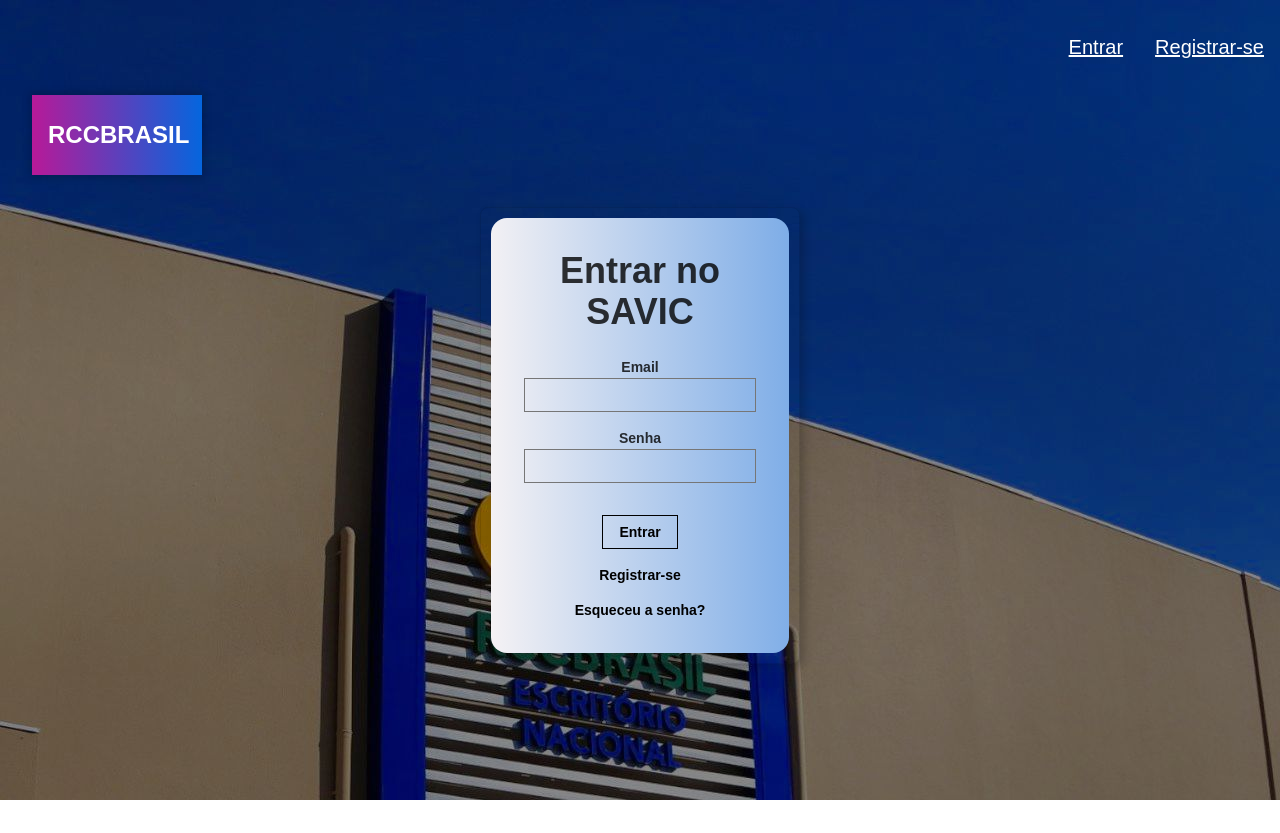
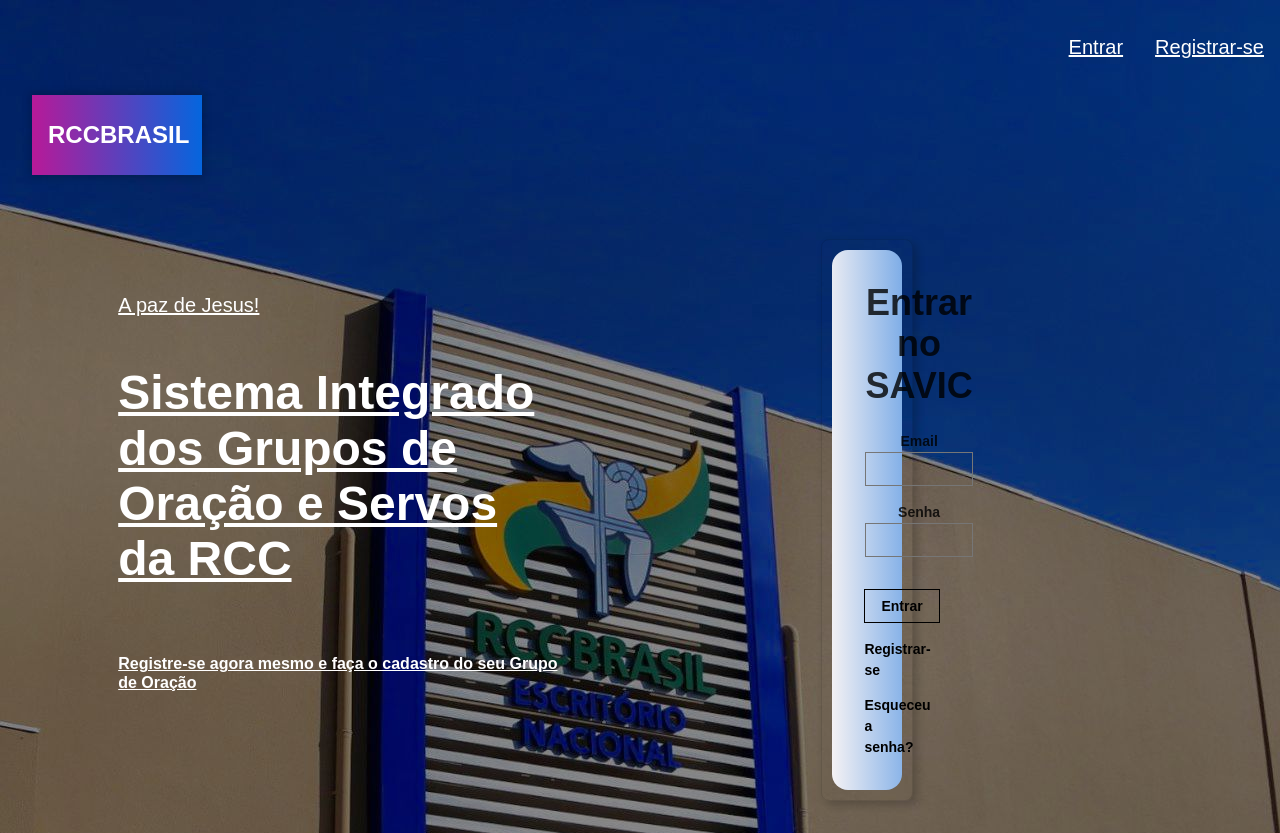
Before and after one commit to lpkyrius/newsys-fe, a React (Create React App) app: page / in a window 1280 px wide. Before the commit the page ends 800 px from the top, so only its background shows below. Built offline with nearby package versions, Linux system fonts and the light colour scheme.

Commit message:
Adjusting intro text component

```diff
--- a/src/App.css
+++ b/src/App.css
@@ -36,3 +36,16 @@
     transform: rotate(360deg);
   }
 }
+
+.SideBySideContainer {
+  display: flex;
+  align-items: center;
+  justify-content: space-evenly;
+  width: 90%;
+  margin-top: 0px; /* Adjust the margin as needed */
+}
+
+.MainText {
+  max-width: 30em;
+  text-align: left;
+}
--- a/src/App.js
+++ b/src/App.js
@@ -4,6 +4,7 @@
 import Register from './components/Register/Register';
 import Main from './components/Main/Main';
 import Logo from './components/Logo/Logo';
+import IntroText from './components/IntroText/IntroText';
 import {ToastContainer} from './components/ToastContainer/ToastContainer';
 import './App.css';
 
@@ -64,16 +65,24 @@
       <div className='App'>
         <Navigation isSignedIn={isSignedIn} onRouteChange={this.onRouteChange} />
         <Logo />
-        {   route === 'home'
-          ? <div>
+        <div className="container">
+          {route === 'home' ? (
+            <div>
               <Main user={this.state.user} />
             </div>
-          : (
-              route === 'signin' || route === 'signout'
-              ? <Signin loadUser={this.loadUser} onRouteChange={this.onRouteChange}/>
-              : <Register loadUser={this.loadUser} onRouteChange={this.onRouteChange}/>
-            )
-        }
+          ) : (
+            <div className="SideBySideContainer">
+              <IntroText />
+              <div>
+                {route === 'signin' || route === 'signout' ? (
+                  <Signin loadUser={this.loadUser} onRouteChange={this.onRouteChange} />
+                ) : (
+                  <Register loadUser={this.loadUser} onRouteChange={this.onRouteChange} />
+                )}
+              </div>
+            </div>
+          )}
+        </div>
         <ToastContainer
           position="top-right"
           autoClose={2000}
--- /dev/null
+++ b/src/components/IntroText/IntroText.js
@@ -0,0 +1,14 @@
+import React from 'react';
+
+const IntroText = () => {
+
+    return (
+        <div className="MainText" data-scrollax-parent="true">
+            <span className="f4 link white underline pa3">A paz de Jesus!</span>
+            <h1 className="f1 link white underline pa3">Sistema Integrado dos Grupos de Oração e Servos da RCC</h1>
+            <h6 className="f5 link white underline pa3">Registre-se agora mesmo e faça o cadastro do seu Grupo de Oração</h6>
+        </div>
+    );
+}
+
+export default IntroText;
--- a/src/components/Logo/Logo.js
+++ b/src/components/Logo/Logo.js
@@ -4,9 +4,9 @@
 
 const Logo = () => {
     return (
-        <div className='ma4 mt0 '>
+        <div className='ma4 mt0'>
             <Tilt className='Tilt br-2 shadow-2' style={{ height: '80px', width: '170px' }}>
-                <div className='Tilt-inner vertical-center center f3 link dim white pa3 pointer'><span>RCC</span>BRASIL</div>
+                <div className='Tilt-inner vertical-center center f3 link white pa3 pointer'><span>RCC</span>BRASIL</div>
             </Tilt>
         </div>
     );
```
